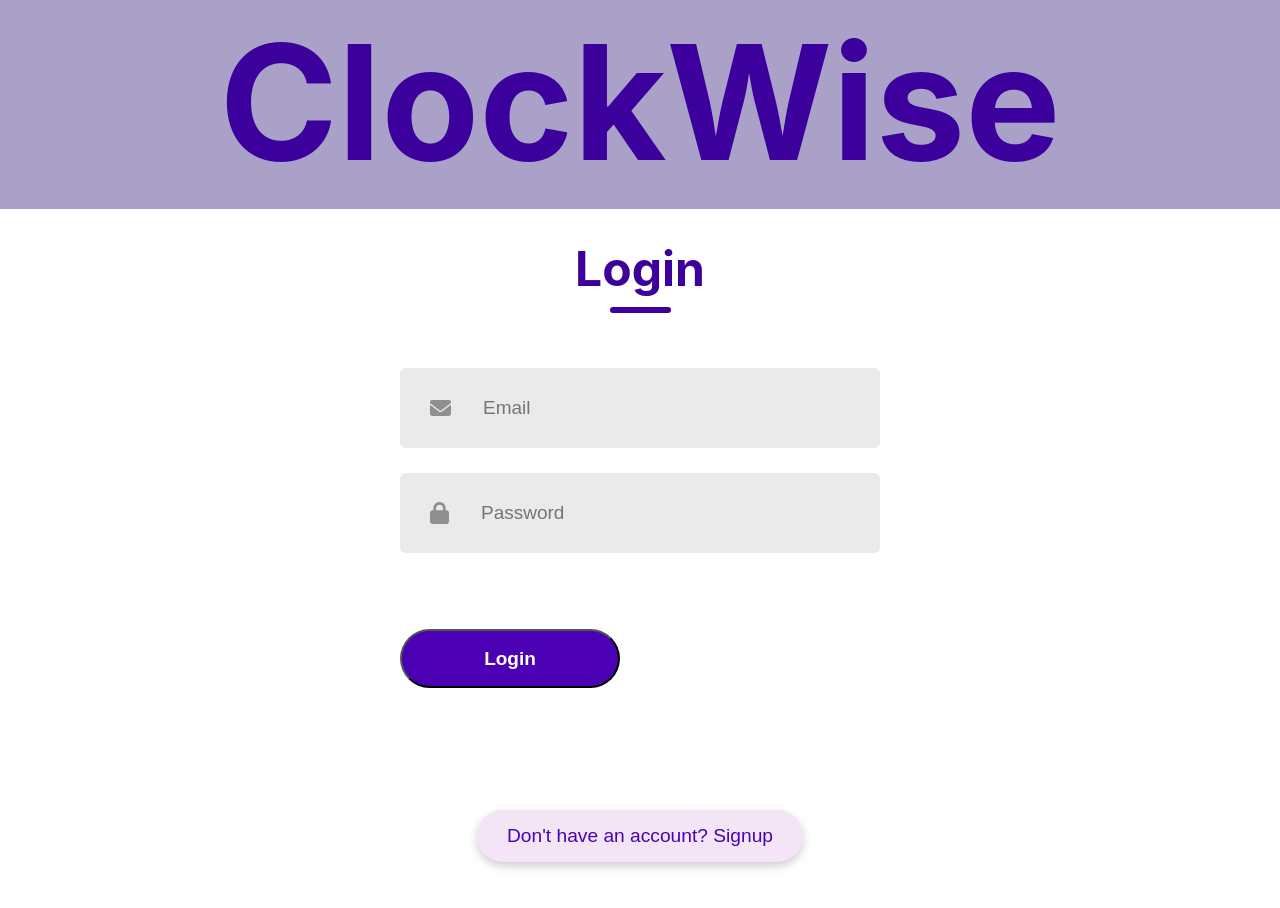
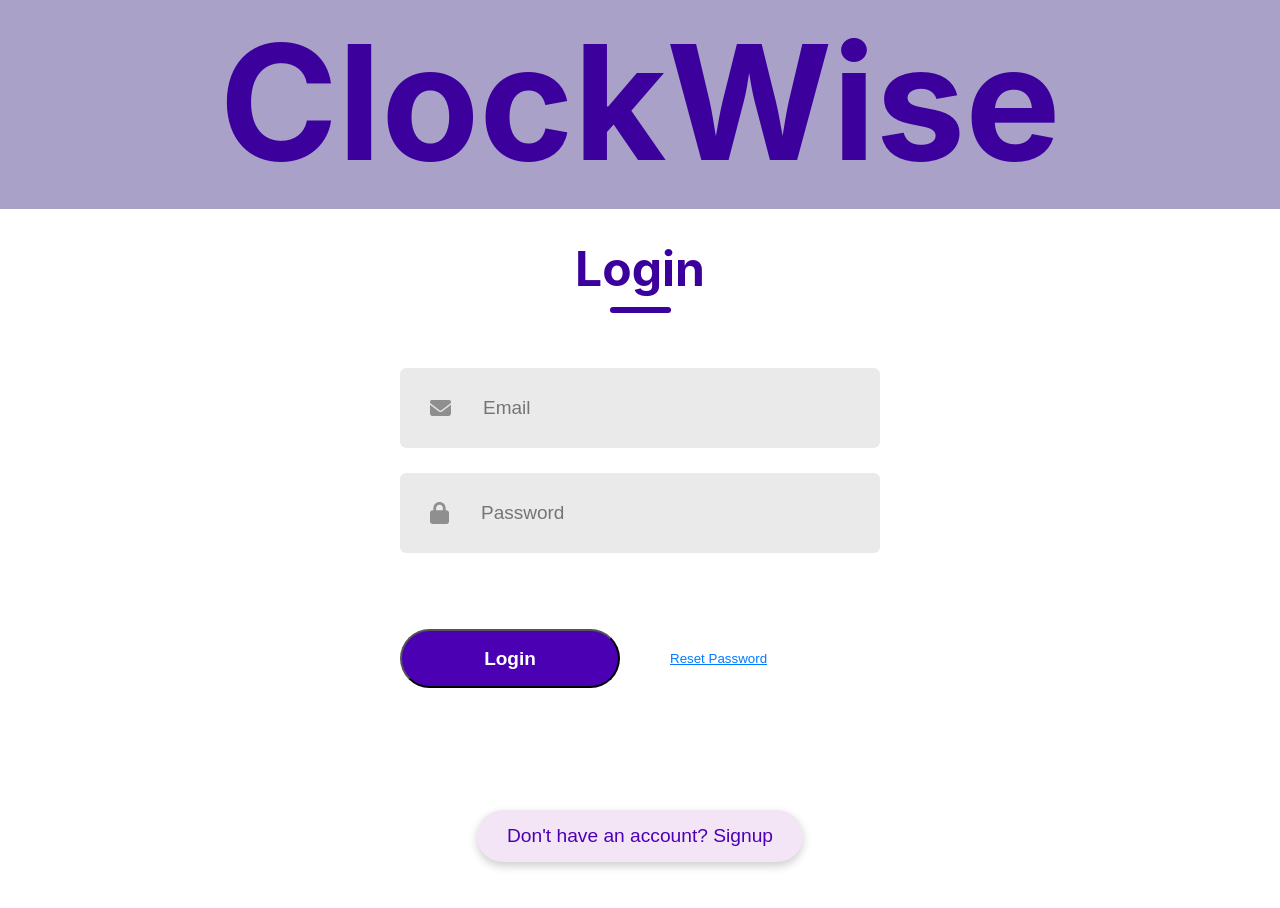
Before and after one commit to axyalotl/ClockWise, a React (Create React App) app in the folder frontend/clockwise-frontend/: page / in a window 1280 px wide. Built offline with nearby package versions, Linux system fonts and the light colour scheme; no server answers.

Commit message:
Added buttons for reseting, not linked just yet

```diff
--- a/frontend/clockwise-frontend/src/components/Dashboard.css
+++ b/frontend/clockwise-frontend/src/components/Dashboard.css
@@ -181,3 +181,17 @@ body {
     align-items: center;      /* Center vertically */
     margin: 0;                /* Remove any default margin */
 }
+
+.text-button {
+    background: none;
+    border: none;
+    color: #007bff; /* Link color */
+    padding: 0;
+    text-decoration: underline; /* Optional: Underline like a link */
+    cursor: pointer;
+}
+
+.text-button:hover {
+    text-decoration: none; /* Optional: Remove underline on hover */
+    color: #0056b3; /* Darker shade on hover */
+}
--- a/frontend/clockwise-frontend/src/components/Login.js
+++ b/frontend/clockwise-frontend/src/components/Login.js
@@ -82,10 +82,15 @@ const Login = ({ setIsLogin }) => { // Receive setIsLogin as a prop
                         </div>
                     </div>
                     {error && <p className="error-text">{error}</p>}
-                    <div className="submit-container">
+                    <div className="submit-container" style = {{ display: 'flex', gap: '50px' }}>
                         <Button type="submit" className="submit">
                             Login
                         </Button>
+
+                        <Button className="text-button">
+                            Reset Password
+                        </Button>
+
                     </div>
                 </Form>
 
--- a/frontend/clockwise-frontend/src/components/Signup.js
+++ b/frontend/clockwise-frontend/src/components/Signup.js
@@ -9,7 +9,7 @@ import password_icon from "./password.png";
 import user_icon from "./person.png";
 
 import "./Dashboard.css";
-
+import "./ForgotPassword";
 import "./Login"
 import {createUser} from "../api";
 import UserDashboard from "./UserDashboard";
@@ -111,10 +111,18 @@ const Signup = ({ setIsLogin, onAuthSuccess }) => {
                         </div>
                     </div>
                     {error && <p className="error-text">{error}</p>}
-                    <div className="container">
+
+                    <div className="submit-container" style = {{ display: 'flex', gap: '50px' }}>
                         <Button type="submit" className="submit">
                             Signup
                         </Button>
+
+                        <Button className="text-button">
+                            Reset Password
+
+                        </Button>
+
+
                     </div>
 
                 </Form>
```
